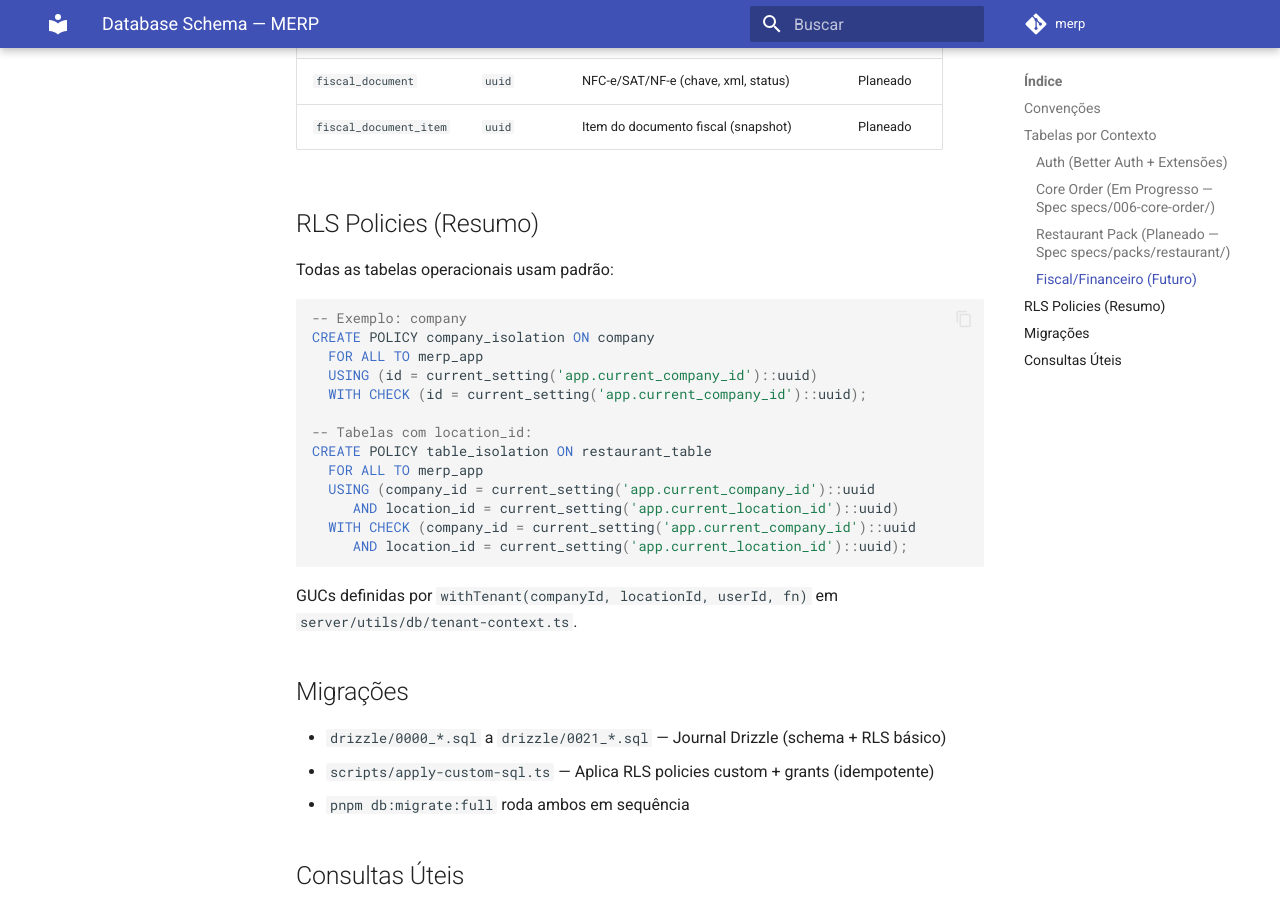
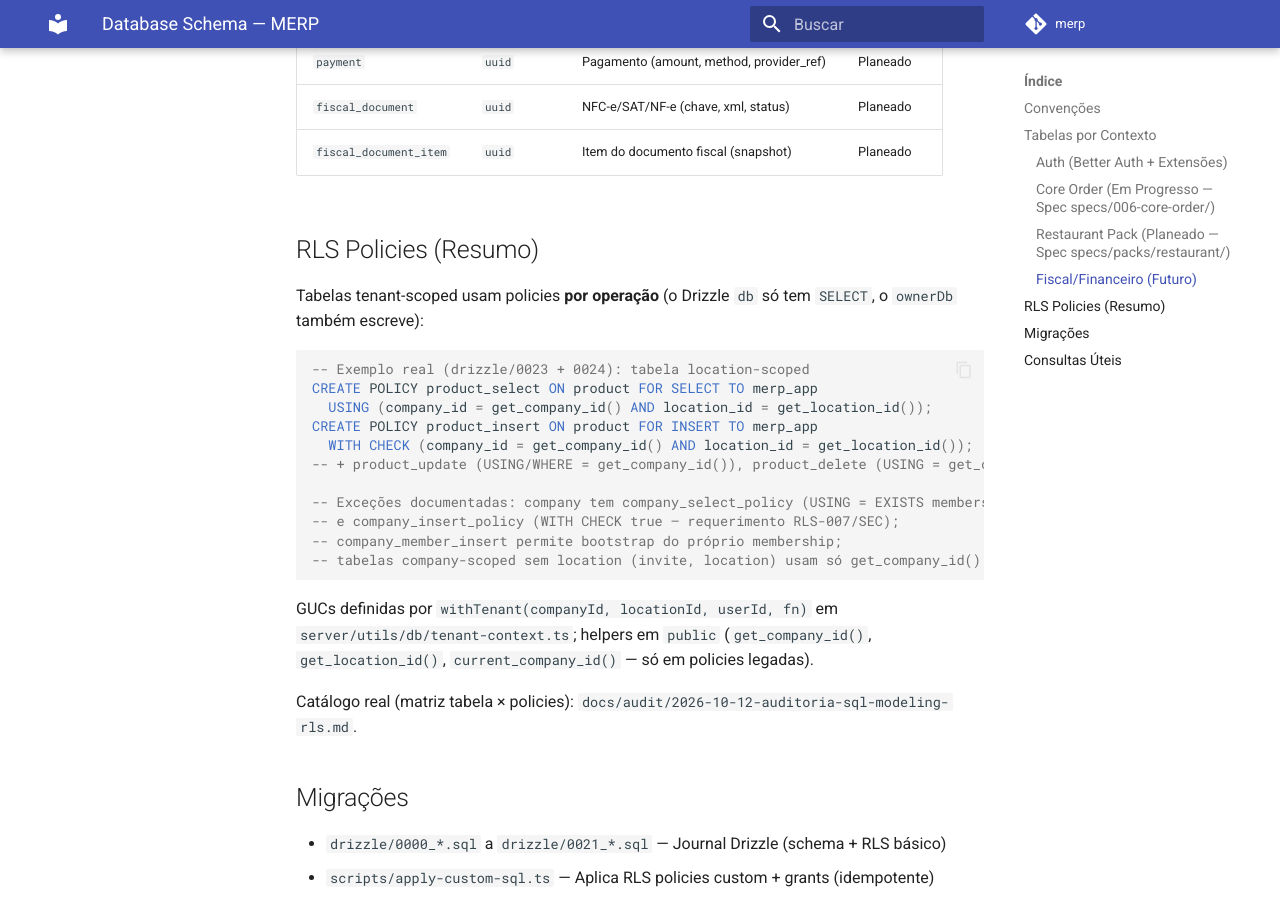
Before and after one commit to AndrewCrescencio/merp, an MkDocs documentation site: the page built from docs/07-reference/database-schema.md, in a window 1280 px wide and 900 px high, scrolled down 2453 px. Built offline with MkDocs 1.6.1 and Material for MkDocs 9.7.7, drawn with Linux system fonts in a browser that asks for light colours; comment, search, counter and statistics services are not loaded; some of the changed text lies outside the part shown.

Commit message:
docs(rls): alinhar docs ao estado real (FORCE, policies por operação, tabelas sem RLS)

````diff
--- a/docs/07-reference/database-schema.md
+++ b/docs/07-reference/database-schema.md
@@ -24,7 +24,7 @@ Visão geral das tabelas do schema Drizzle. Fonte da verdade: `server/utils/sche
 ## Convenções
 
 - **PK**: `uuid` nativo para tabelas novas; `text` para tabelas Better Auth legadas (`user`, `session`, `account`, `verification`)
-- **RLS**: Todas as tabelas operacionais têm RLS habilitado com policies `company_id` + `location_id`
+- **RLS**: 16 tabelas operacionais têm RLS **+ `FORCE ROW LEVEL SECURITY`** com policies `company_id` (+ `location_id` onde aplica). Sem RLS (auth/globais): `user`, `session`, `account`, `verification`, `auth_event`, `auth_security_state`, `email_queue`
 - **Dinheiro**: `numeric(12,2)` com arredondamento half-up por linha (ver `money.md`)
 - **Timestamps**: `timestamptz` com `defaultNow()`
 - **Soft delete**: Coluna `is_deleted` + `deleted_at` onde aplicável
@@ -42,7 +42,7 @@ Visão geral das tabelas do schema Drizzle. Fonte da verdade: `server/utils/sche
 | `company`        | `uuid` | Tenant/empresa                                      | Company-only                     |
 | `company_member` | `uuid` | Membro da empresa (role, default_location_id)       | Company-only                     |
 | `invite`         | `uuid` | Convite para empresa (token hash, expiração)        | Company-only                     |
-| `auth_event`     | `uuid` | Auditoria: login, logout, failed, session lifecycle | Company-only                     |
+| `auth_event`     | `uuid` | Auditoria: login, logout, failed, session lifecycle | Sem RLS (ver achado)             |
 
 ### Core Order (Em Progresso — Spec `specs/006-core-order/`)
 
@@ -77,25 +77,25 @@ Visão geral das tabelas do schema Drizzle. Fonte da verdade: `server/utils/sche
 
 ## RLS Policies (Resumo)
 
-Todas as tabelas operacionais usam padrão:
+Tabelas tenant-scoped usam policies **por operação** (o Drizzle `db` só tem `SELECT`, o `ownerDb` também escreve):
 
 ```sql
--- Exemplo: company
-CREATE POLICY company_isolation ON company
-  FOR ALL TO merp_app
-  USING (id = current_setting('app.current_company_id')::uuid)
-  WITH CHECK (id = current_setting('app.current_company_id')::uuid);
+-- Exemplo real (drizzle/0023 + 0024): tabela location-scoped
+CREATE POLICY product_select ON product FOR SELECT TO merp_app
+  USING (company_id = get_company_id() AND location_id = get_location_id());
+CREATE POLICY product_insert ON product FOR INSERT TO merp_app
+  WITH CHECK (company_id = get_company_id() AND location_id = get_location_id());
+-- + product_update (USING/WHERE = get_company_id()), product_delete (USING = get_company_id())
 
--- Tabelas com location_id:
-CREATE POLICY table_isolation ON restaurant_table
-  FOR ALL TO merp_app
-  USING (company_id = current_setting('app.current_company_id')::uuid
-     AND location_id = current_setting('app.current_location_id')::uuid)
-  WITH CHECK (company_id = current_setting('app.current_company_id')::uuid
-     AND location_id = current_setting('app.current_location_id')::uuid);
+-- Exceções documentadas: company tem company_select_policy (USING = EXISTS membership)
+-- e company_insert_policy (WITH CHECK true — requerimento RLS-007/SEC);
+-- company_member_insert permite bootstrap do próprio membership;
+-- tabelas company-scoped sem location (invite, location) usam só get_company_id().
 ```
 
-GUCs definidas por `withTenant(companyId, locationId, userId, fn)` em `server/utils/db/tenant-context.ts`.
+GUCs definidas por `withTenant(companyId, locationId, userId, fn)` em `server/utils/db/tenant-context.ts`; helpers em `public` (`get_company_id()`, `get_location_id()`, `current_company_id()` — só em policies legadas).
+
+Catálogo real (matriz tabela × policies): `docs/audit/2026-10-12-auditoria-sql-modeling-rls.md`.
 
 ## Migrações
 
````
Also changed, not shown: docs/00-overview/architecture-overview.md (+29 -26 lines).
